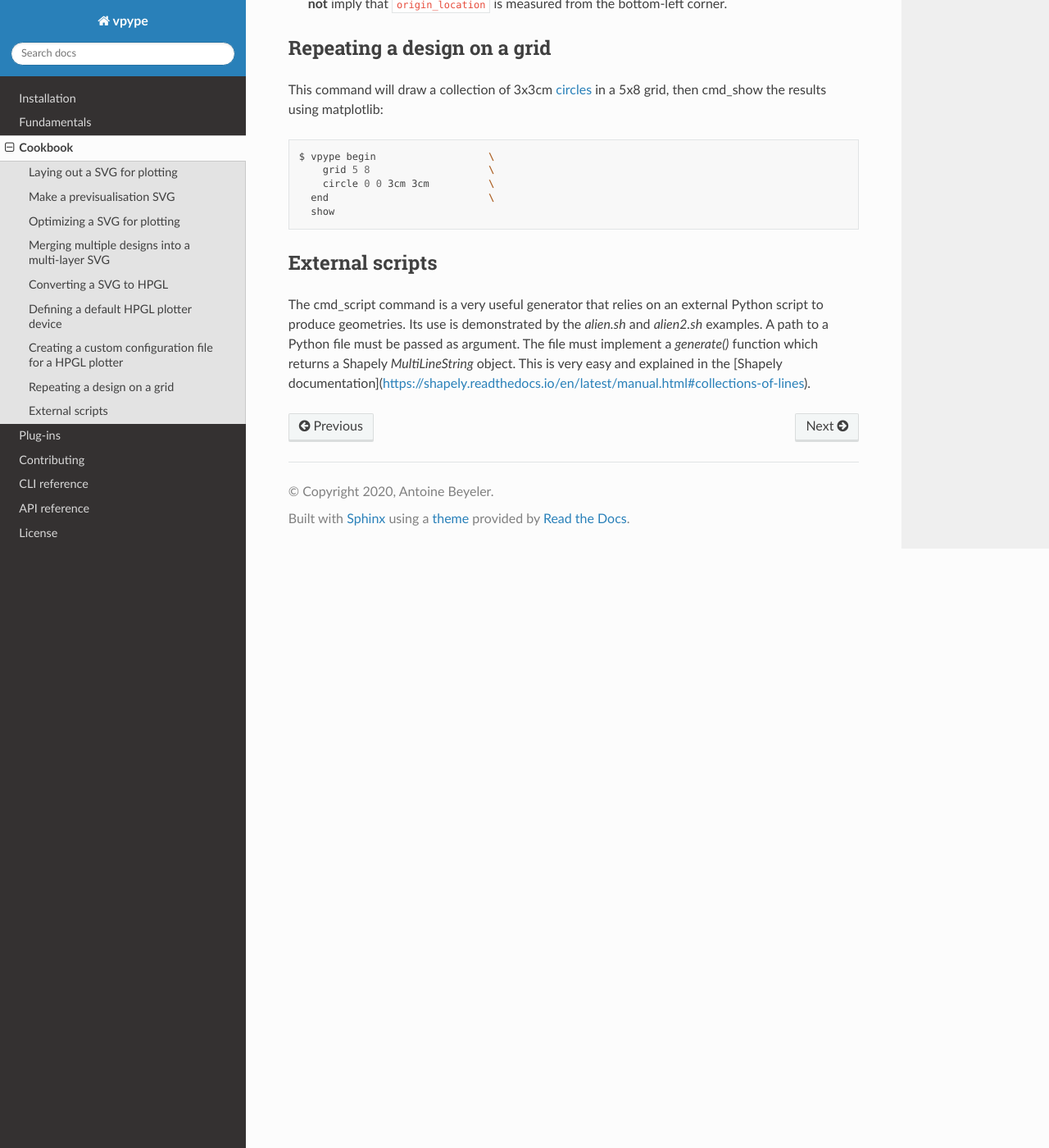
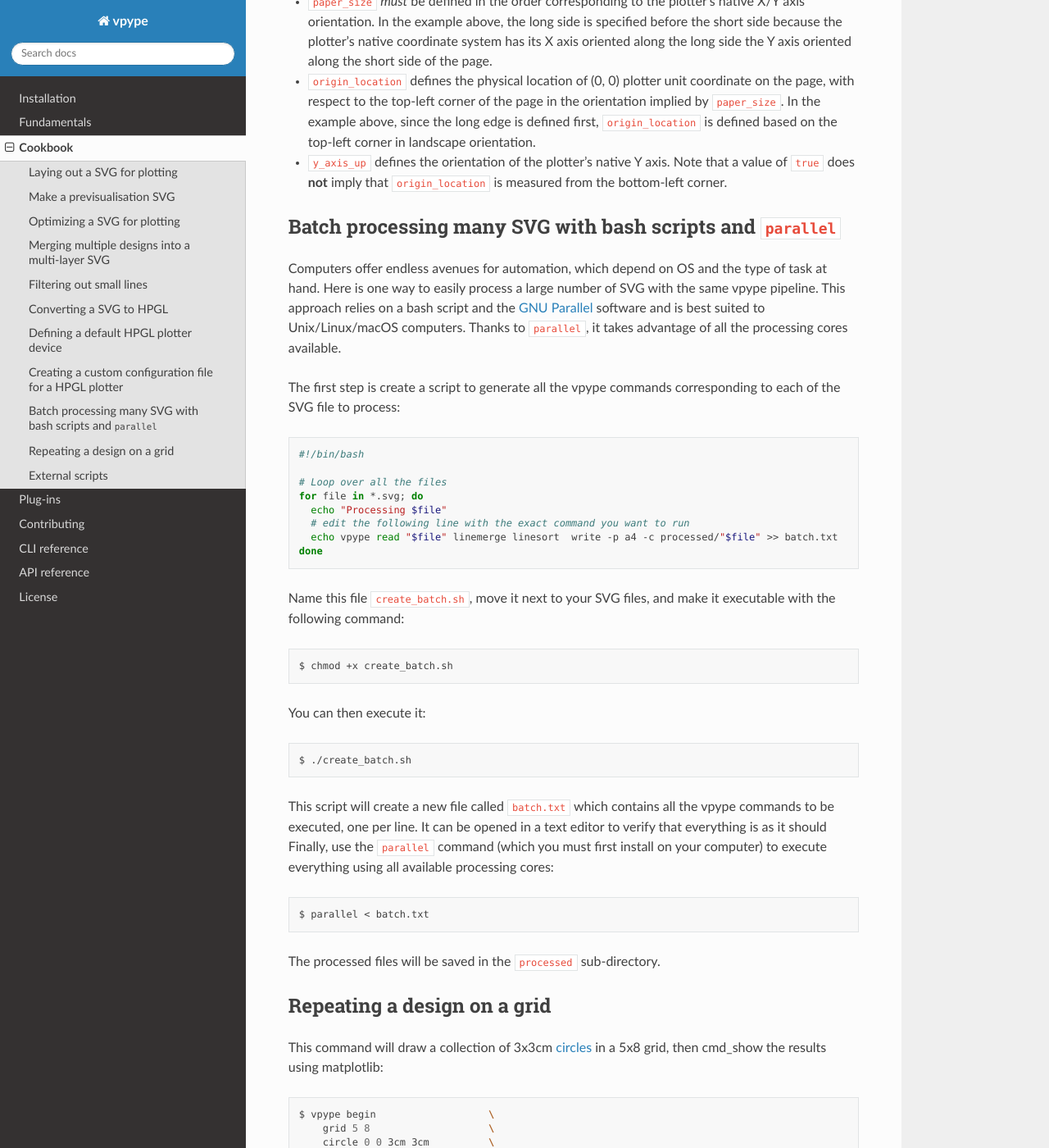
Before and after one commit to abey79/vpype, a Sphinx documentation site: the page built from docs/cookbook.rst, in a window 1280 px wide and 1400 px high, scrolled down 5494 px. Shown: the whole window at 82% size. Built offline with Sphinx 7.4.7 and the Read the Docs theme 2.0.0, drawn with Linux system fonts in a browser that asks for light colours; some of the changed text lies outside the part shown.

Commit message:
Added some documentation + cleaned sphinx warnings.

```diff
--- a/docs/cookbook.rst
+++ b/docs/cookbook.rst
@@ -106,7 +106,17 @@ This command will :ref:`cmd_read` two SVG files onto two different layers, :ref:
 0.1cm down and to the right, and then :ref:`cmd_write` both layers into a single SVG file with custom layer names
 "Pen 1" and "Pen 2"::
 
- $ vpype read --single-layer --layer 1 input1.svg read --single-layer --layer 2 input2.svg translate --layer 2 0.1cm 0.1cm write --layer-label "Pen %d" output.svg
+  $ vpype read --single-layer --layer 1 input1.svg read --single-layer --layer 2 input2.svg translate --layer 2 0.1cm 0.1cm write --layer-label "Pen %d" output.svg
+
+
+Filtering out small lines
+=========================
+
+In some cases (for example when using Blender's freestyle renderer), SVG files can contain a lot of tiny lines which
+significantly increase the plotting time and may be detrimental to the final look. These small lines can easily be
+removed thanks to the :ref:`cmd_filter` command::
+
+  $ vpype read input.svg filter --min-length 0.5mm write output.svg
 
 
 Converting a SVG to HPGL
@@ -215,6 +225,41 @@ aspects that require specific caution:
   that ``origin_location`` is measured from the bottom-left corner.
 
 
+Batch processing many SVG with bash scripts and ``parallel``
+============================================================
+
+Computers offer endless avenues for automation, which depend on OS and the type of task at hand. Here is one way to
+easily process a large number of SVG with the same vpype pipeline. This approach relies on a  bash script and the
+`GNU Parallel <https://www.gnu.org/software/parallel/>`_ software and is best suited to Unix/Linux/macOS computers.
+Thanks to ``parallel``, it takes advantage of all the processing cores available.
+
+The first step is create a script to generate all the vpype commands corresponding to each of the SVG file to process::
+
+  #!/bin/bash
+
+  # Loop over all the files
+  for file in *.svg; do
+    echo "Processing $file"
+    # edit the following line with the exact command you want to run
+    echo vpype read "$file" linemerge linesort  write -p a4 -c processed/"$file" >> batch.txt
+  done
+
+Name this file ``create_batch.sh``, move it next to your SVG files, and make it executable with the following command::
+
+  $ chmod +x create_batch.sh
+
+You can then execute it::
+
+  $ ./create_batch.sh
+
+This script will create a new file called ``batch.txt`` which contains all the vpype commands to be executed, one per
+line. It can be opened in a text editor to verify that everything is as it should Finally, use the ``parallel`` command
+(which you must first install on your computer) to execute everything using all available processing cores::
+
+  $ parallel < batch.txt
+
+The processed files will be saved in the ``processed`` sub-directory.
+
 
 Repeating a design on a grid
 ============================
--- a/docs/reference.rst
+++ b/docs/reference.rst
@@ -38,6 +38,10 @@ CLI reference
 .. _cmd_frame:
 .. click:: vpype_cli:frame
    :prog: frame
+
+.. _cmd_filter:
+.. click:: vpype_cli:filter_command
+   :prog: filter
 
 .. _cmd_grid:
 .. click:: vpype_cli:GridBlockProcessor
```
Also changed, not shown: 4 other files.
